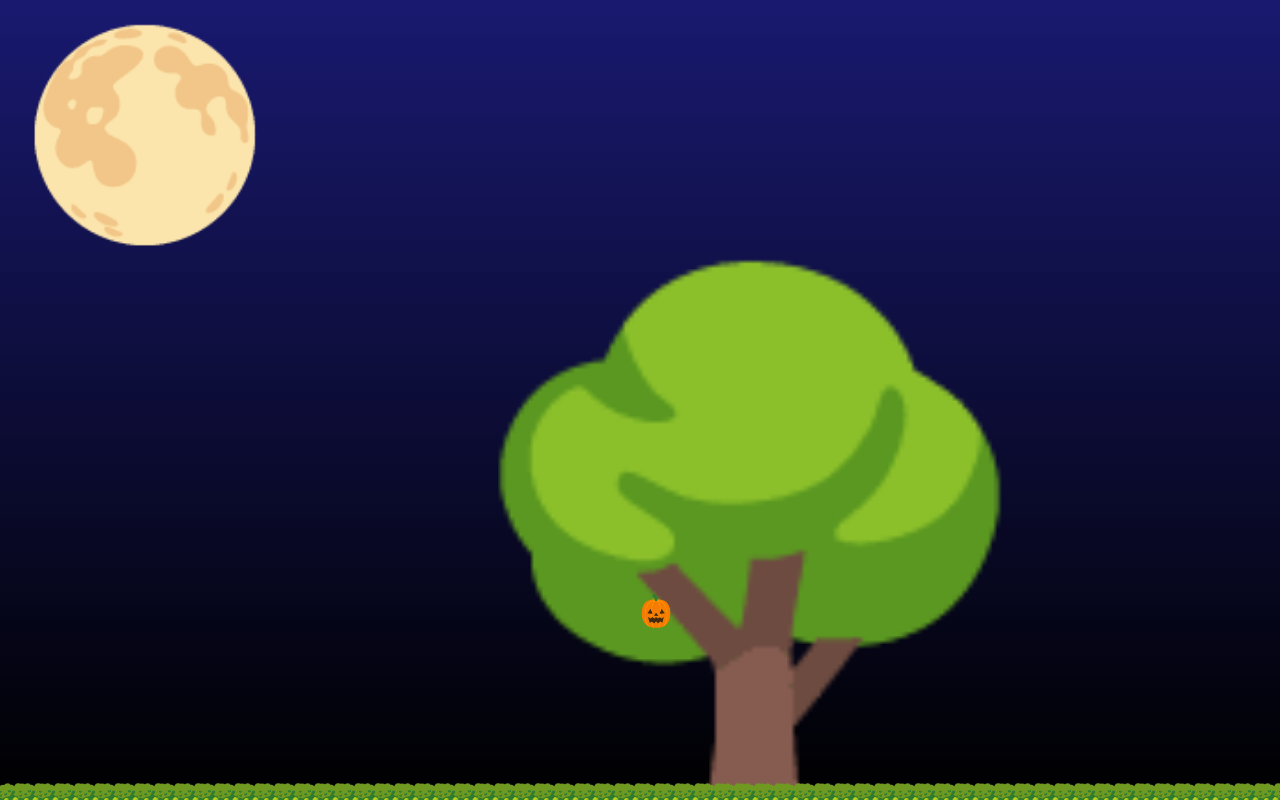
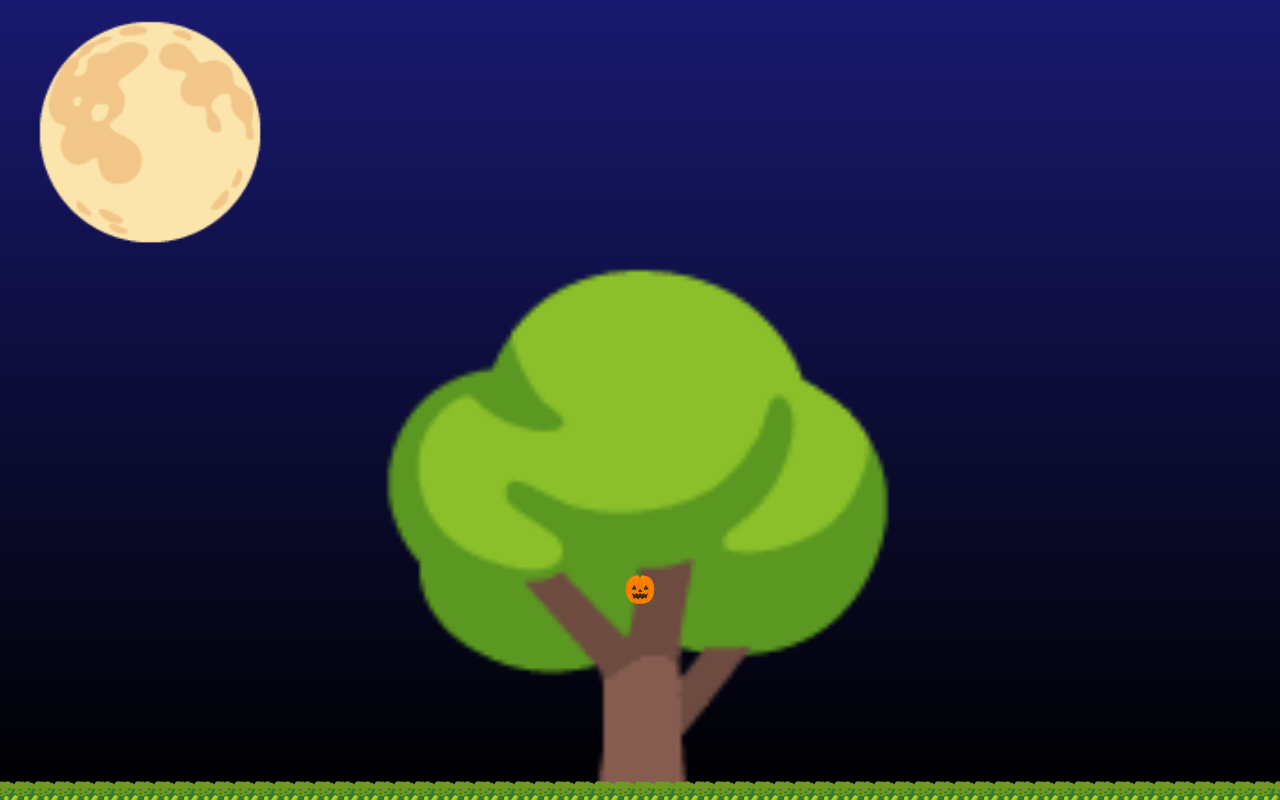
Before and after one commit to borsna/borsna.github.io, a plain HTML site: page games/jump/index.html in a window 1280 px wide. Drawn offline with Linux system fonts and the light colour scheme; animation ran at ten frames a second.

Commit message:
change origin of text paint

```diff
--- a/games/jump/index.html
+++ b/games/jump/index.html
@@ -12,8 +12,8 @@
     var ctx = canvas.getContext("2d");
 
     ctx.font = '32px serif';
-    ctx.textBaseline = "top";
-    ctx.textAlign = "left";
+    ctx.textBaseline = "center";
+    ctx.textAlign = "center";
 
     // Create gradient
     var gradientBackground = ctx.createLinearGradient(canvas.width/2,0,canvas.width/2,canvas.height);
@@ -48,7 +48,15 @@
         ctx.fillStyle = this.color;
         //ctx.fillRect(this.x, this.y, this.width, this.height);
         ctx.font = '32px serif';
+        ctx.translate(this.x, this.y);
+        if(keyIs('right')){
+          ctx.rotate(10 * Math.PI / 180);
+        }else if(keyIs('left')){
+          ctx.rotate(-10 * Math.PI / 180);
+        }
+        ctx.translate(-this.x, -this.y);
         ctx.fillText('🎃', this.x, this.y, this.width);
+        ctx.setTransform(1, 0, 0, 1, 0, 0);
       }
     };
 
@@ -84,8 +92,8 @@
         player.velX *= -1;
       }
 
-      if (player.y >= canvas.height-player.height) {
-        player.y = canvas.height-player.height
+      if (player.y >= canvas.height-player.height/2) {
+        player.y = canvas.height-player.height/2;
         player.velY = 0;
         player.grounded = true;
         player.jumping = false;
@@ -117,16 +125,16 @@
 
       // Moon
       ctx.font = '200px serif';
-      ctx.fillText(player.jumping ? '🤡':'🌕', 20, 50);
+      ctx.fillText('🌕', 150, 200);
 
       // Tree
       ctx.font = '500px serif';
-      ctx.fillText('🌳', canvas.width/2-200, canvas.height-470);
+      ctx.fillText('🌳', canvas.width/2, canvas.height-80);
 
       // Grass
       ctx.font = '32px serif';
       for(i=-5;i<canvas.width;i+=20){
-        ctx.fillText('🥦', i, canvas.height-12);
+        ctx.fillText('🥦', i, canvas.height+10);
       }
 
       // Player
```
